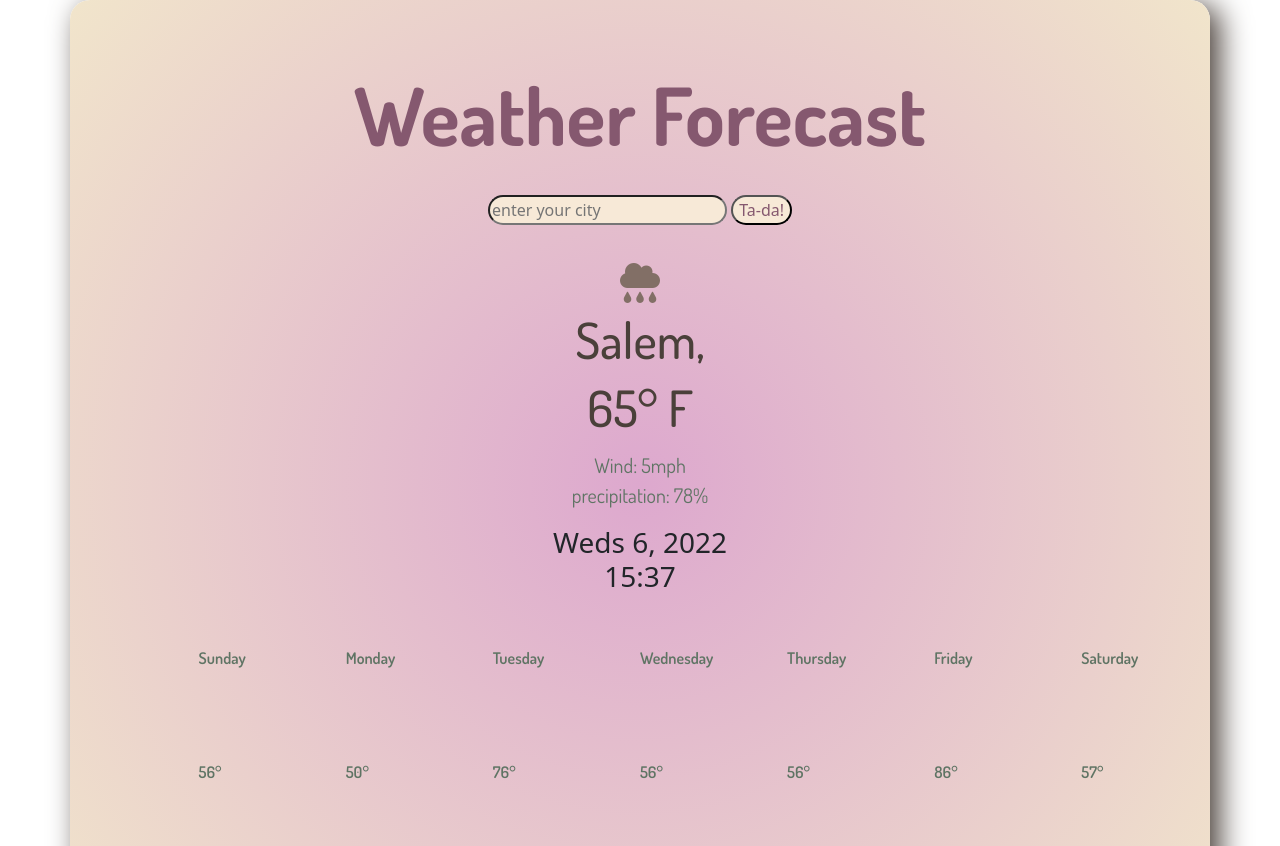
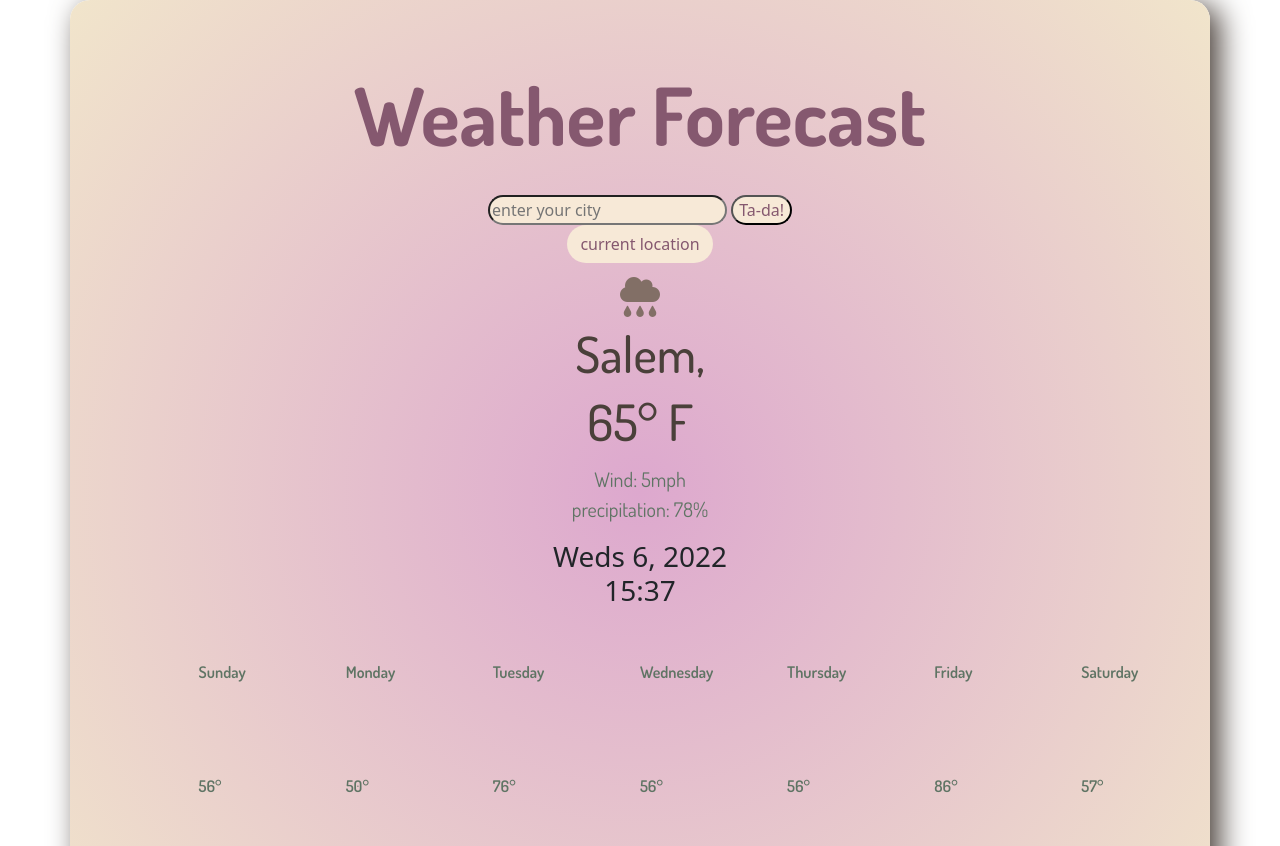
Before and after one commit to Ashleyxbrianna/Weather-App-project, a plain HTML site: page index.html in a window 1280 px wide. Shown: the top 846 px of the page. Drawn offline with nearby package versions, Linux system fonts and the light colour scheme.

Commit message:
added the current weather button to html

```diff
--- a/index.html
+++ b/index.html
@@ -40,6 +40,7 @@
         />
         <input class="button" type="submit" value="Ta-da!" id="button-search" />
       </form>
+      <button class="btn" id="current-location-button">current location</button>
       <br />
       <i class="fa-solid fa-cloud-rain raincloud"></i>
 
```
